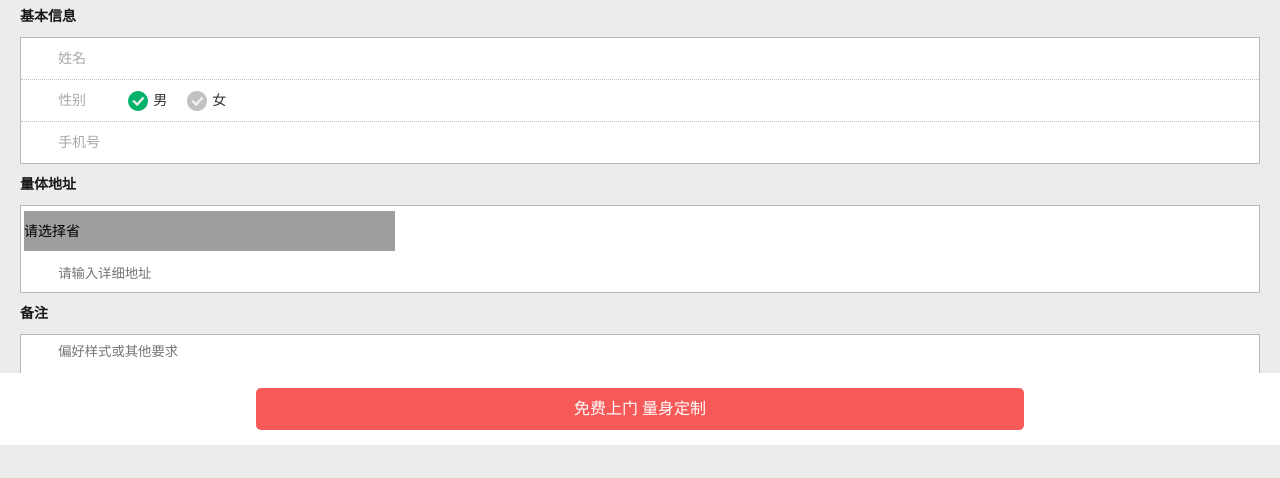
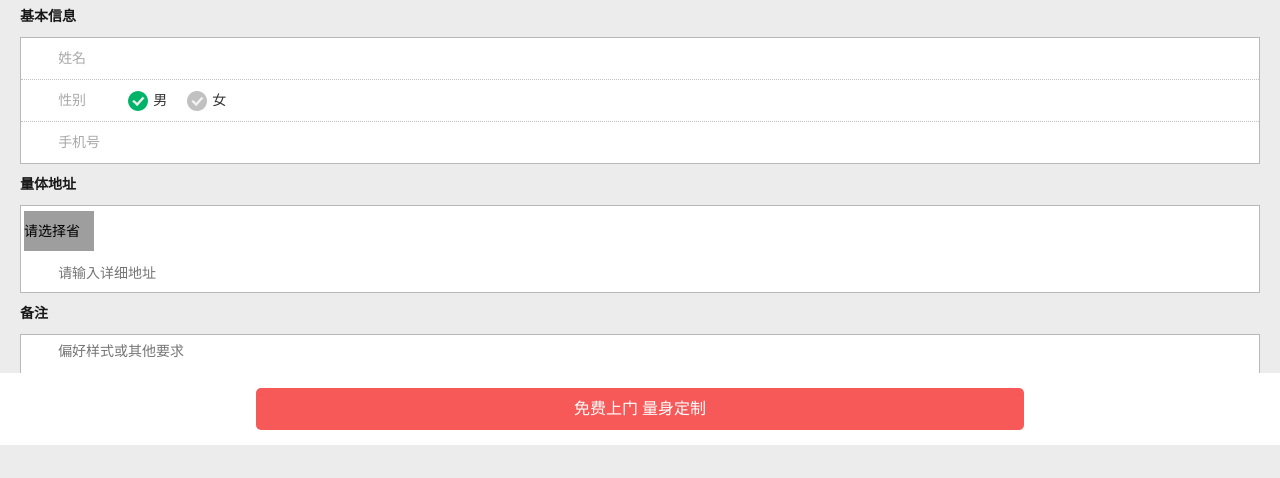
Before and after one commit to xiaoming420/suit, a Laravel app: page /suit/reserve in a window 1280 px wide. Shown: the part 355-833 px from the top of the page. Run offline with Laravel 8, Linux system fonts and the light colour scheme; some libraries are stand-ins or nearby versions; grey boxes are pictures that could not be loaded.

Commit message:
js对象test

```diff
--- a/resources/views/web/reserve.blade.php
+++ b/resources/views/web/reserve.blade.php
@@ -31,6 +31,7 @@
         /*为下拉小箭头留出一点位置，避免被文字覆盖*/
 
         padding-right: 14px;
+        font-size: 14px
         width:30%
 
     }
@@ -85,11 +86,11 @@
         <select name="area" id="area" style="display: none;float:left;margin:5px 3px">
         </select>
         {{--<input type="text" placeholder="省市区" class="itemput borderbot addressicon" disabled="disabled"/>--}}
-        <input type="text" id="detail" placeholder="请输入详细地址" class="itemput" />
+        <input style="font-size: 14px" type="text" id="detail" placeholder="请输入详细地址" class="itemput" />
     </div>
     <p class="itemnav">备注</p>
     <div class="iteminfo">
-        <textarea placeholder="偏好样式或其他要求" id="cont" class="itemarea"></textarea>
+        <textarea style="font-size: 14px" placeholder="偏好样式或其他要求" id="cont" class="itemarea"></textarea>
     </div>
 </div>
 <div class="bottomfixed subtnbox">
```
